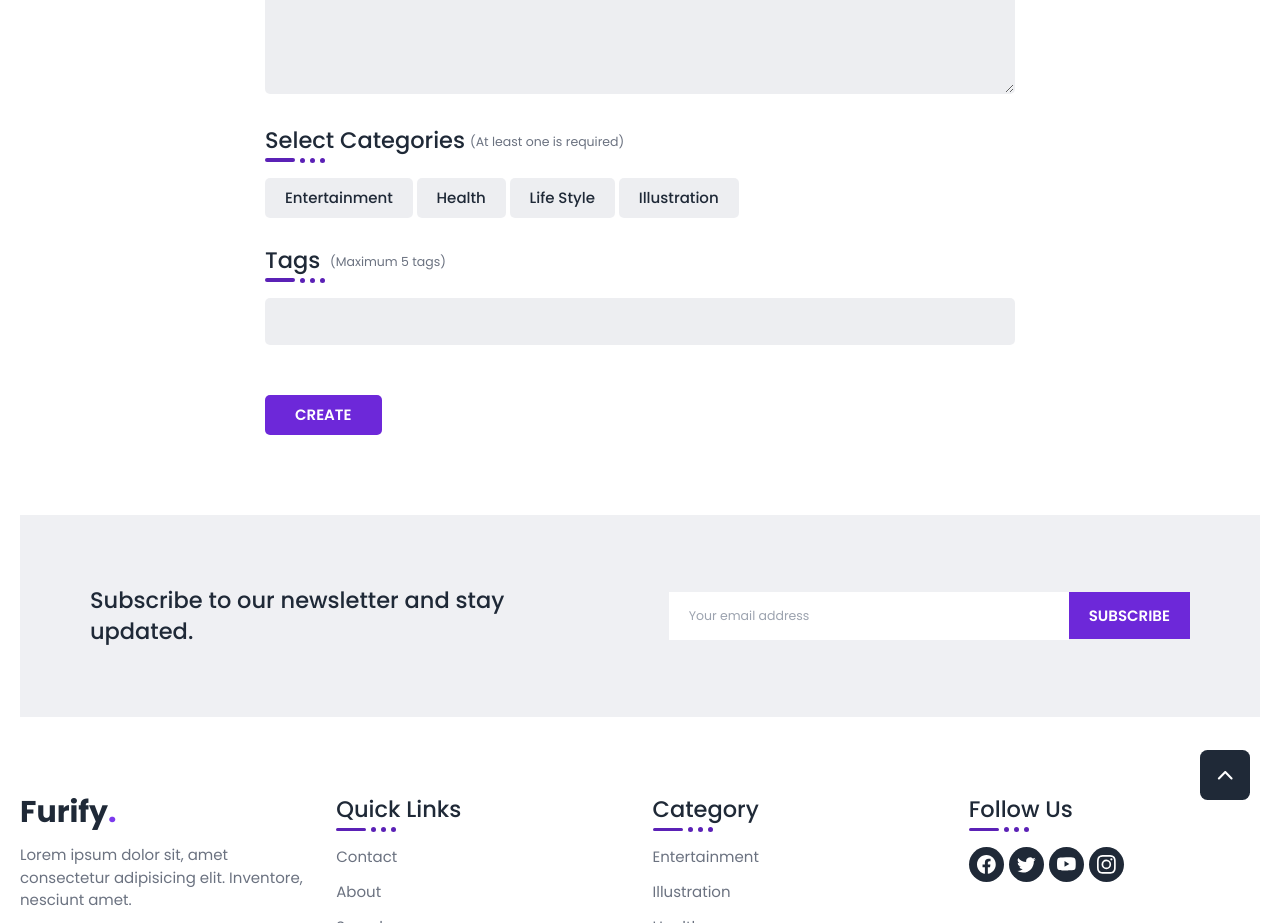
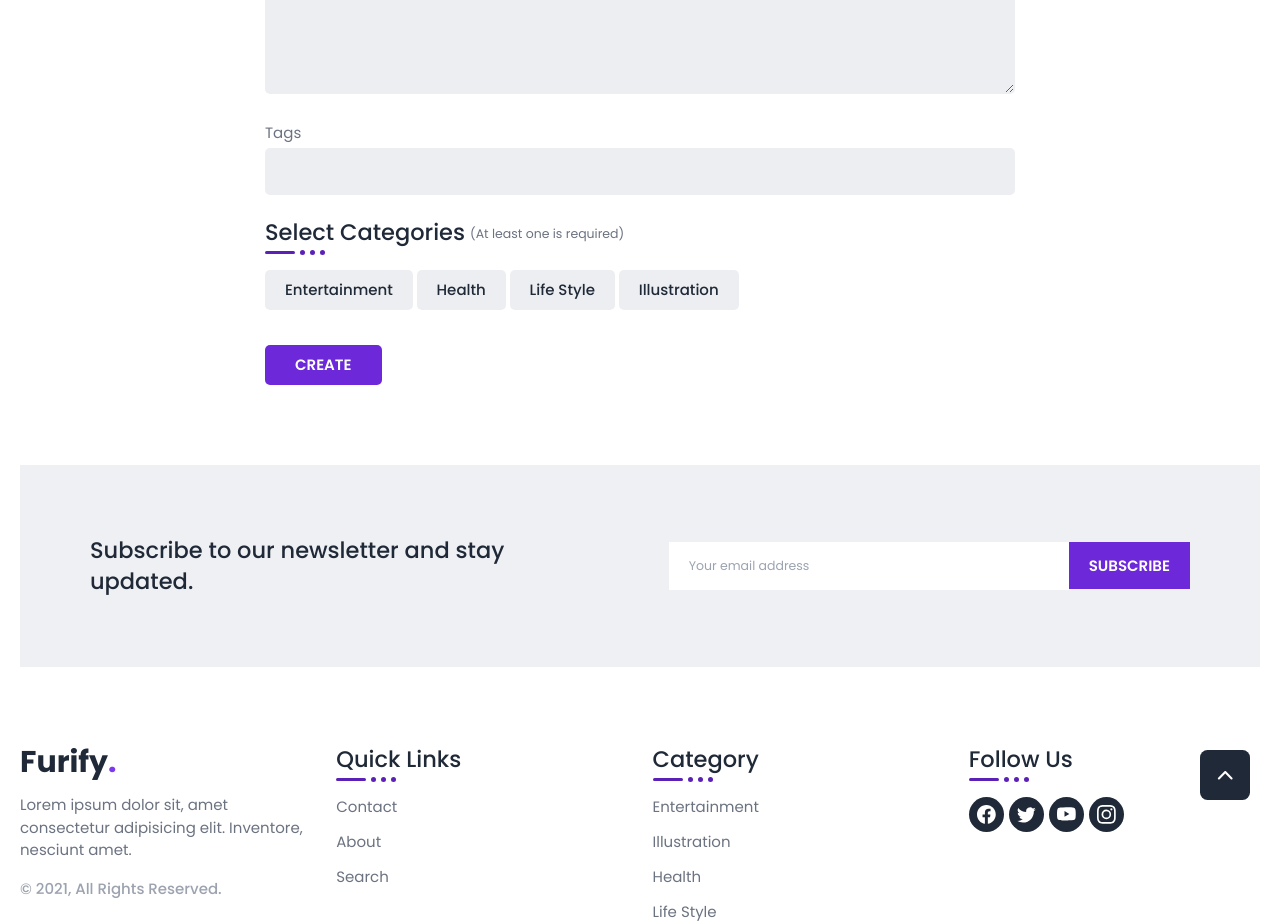
Before and after one commit to ever-dev/mern-blog, a React (Create React App) app in the folder client/: page /write in a window 1280 px wide. Shown: the part 800-1723 px from the top of the page. Built offline with nearby package versions, Linux system fonts and the light colour scheme.

Commit message:
Done with write page.

```diff
--- a/client/src/components/writePage/BlogTag.tsx
+++ b/client/src/components/writePage/BlogTag.tsx
@@ -1,14 +1,23 @@
+import { Dispatch } from "react"
 import { MdOutlineClose } from "react-icons/md"
 
 interface Props {
   name: string
+  setTags: Dispatch<string[] | ((prev: string[]) => string[])>
 }
 
-export default function BlogTag({ name }: Props) {
+export default function BlogTag({ name, setTags }: Props) {
+  function removeTag() {
+    setTags((prev) => prev.filter((p) => p !== name))
+  }
+
   return (
     <h1 className="bg-white rounded-lg text-2xl text-gray-800 font-medium tracking-wide px-5 py-3 flex items-center gap-2.5">
       {name}
-      <MdOutlineClose className="text-3xl p-1.5 rounded-full bg-gray-200/70 cursor-pointer" />
+      <MdOutlineClose
+        className="text-3xl p-1.5 rounded-full bg-gray-200/70 cursor-pointer"
+        onClick={removeTag}
+      />
     </h1>
   )
 }
--- a/client/src/components/writePage/BlogTags.tsx
+++ b/client/src/components/writePage/BlogTags.tsx
@@ -22,18 +22,18 @@ export default function BlogTags() {
   }
 
   return (
-    <div className="mt-12">
-      <div className="flex gap-2">
-        <UnderlineHeader title="tags" />
-        <span className="text-xl text-gray-500 mt-2">(Maximum 5 tags)</span>
-      </div>
+    <div className="mt-10">
+      <label htmlFor="tags" className="block text-2xl text-gray-500 mb-2">
+        Tags
+      </label>
 
-      <div className="tags flex gap-2 flex-wrap mt-6 bg-gray-200/70 rounded-lg py-6 px-6">
+      <div className="tags flex gap-2 flex-wrap bg-gray-200/70 rounded-lg py-6 px-6">
         {tags.map((tag, i) => (
-          <BlogTag key={i} name={tag} />
+          <BlogTag key={i} name={tag} setTags={setTags} />
         ))}
         <input
           type="text"
+          id="tags"
           className="grow bg-transparent text-xl text-gray-800"
           onKeyUp={addTag}
         />
--- a/client/src/components/writePage/Categories.tsx
+++ b/client/src/components/writePage/Categories.tsx
@@ -6,7 +6,7 @@ export default function Categories() {
   const [categories, setCategories] = useState<string[]>([])
 
   return (
-    <div className="cats mt-12">
+    <div className="cats mt-10">
       <div className="flex gap-2">
         <UnderlineHeader title="select categories" />
         <span className="text-xl text-gray-500 mt-2">
--- a/client/src/pages/Write.tsx
+++ b/client/src/pages/Write.tsx
@@ -66,13 +66,13 @@ export default function Write() {
             />
           </div>
 
+          <BlogTags />
           <Categories />
-          <BlogTags />
 
           <input
             type="submit"
             value="create"
-            className="text-white bg-violet-700 hover:bg-gray-700 transition-all duration-300 mt-20 cursor-pointer rounded-lg py-4 px-12 text-2xl uppercase font-semibold"
+            className="text-white bg-violet-700 hover:bg-gray-700 transition-all duration-300 mt-14 cursor-pointer rounded-lg py-4 px-12 text-2xl uppercase font-semibold"
           />
         </form>
       </section>
```
